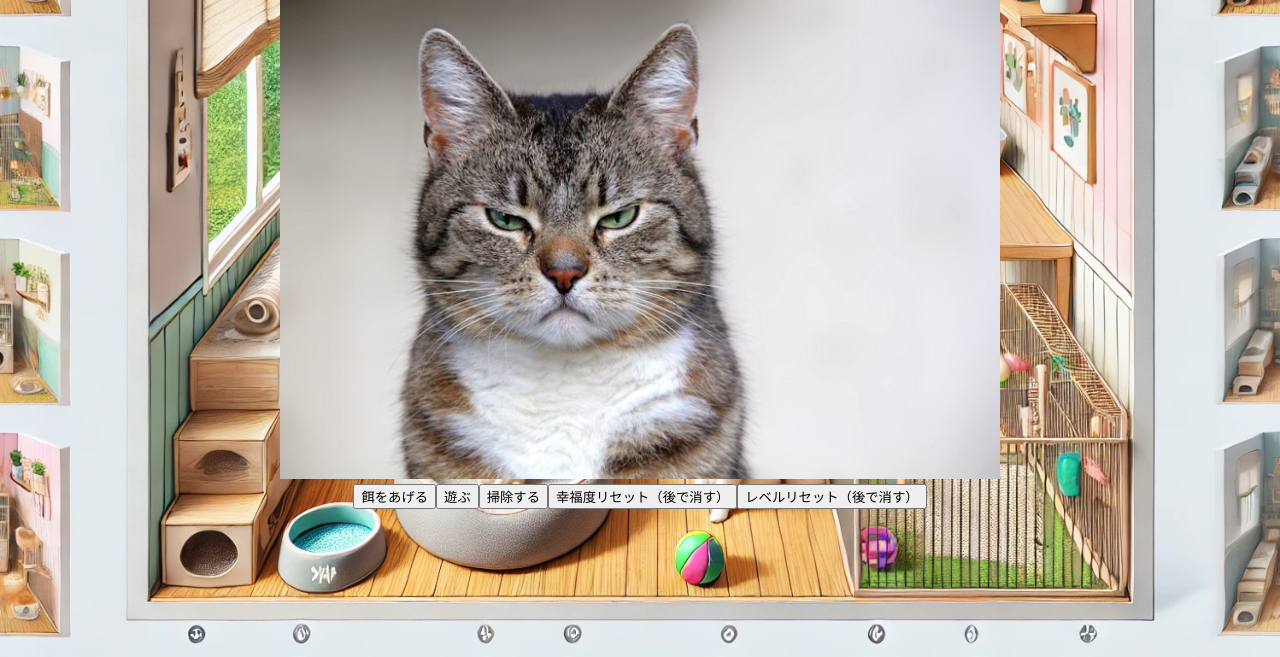
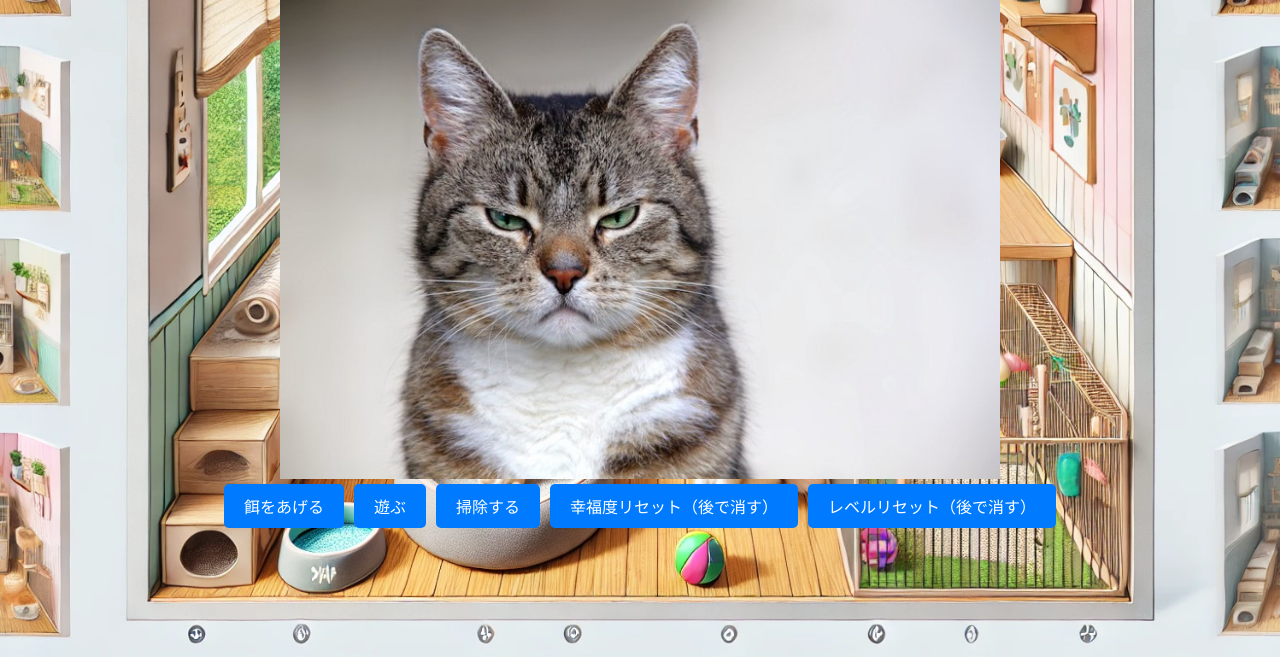
Before and after one commit to 2024AIT-OOP2-G06/pet-breeding, a Flask app: page /care/1 in a window 1280 px wide. Shown: the part 218-875 px from the top of the page. Run offline with Flask 3, Linux system fonts and the light colour scheme; tables that the repository leaves empty hold one stand-in row (values such as "Sample post").

Commit message:
petcareのcss修正

```diff
--- a/static/petcare-style.css
+++ b/static/petcare-style.css
@@ -20,6 +20,19 @@ header {
   display: flex;
   align-items: center;
   justify-content: center;
+  gap: 10px;
+}
+.actions button {
+  padding: 10px 20px;
+  font-size: 16px;
+  background-color: #007BFF;
+  color: white;
+  border: none;
+  border-radius: 5px;
+  cursor: pointer;
+}
+.actions button:hover {
+  background-color: #0056b3;
 }
 
 /* プログレスバーのコンテナ */
```
